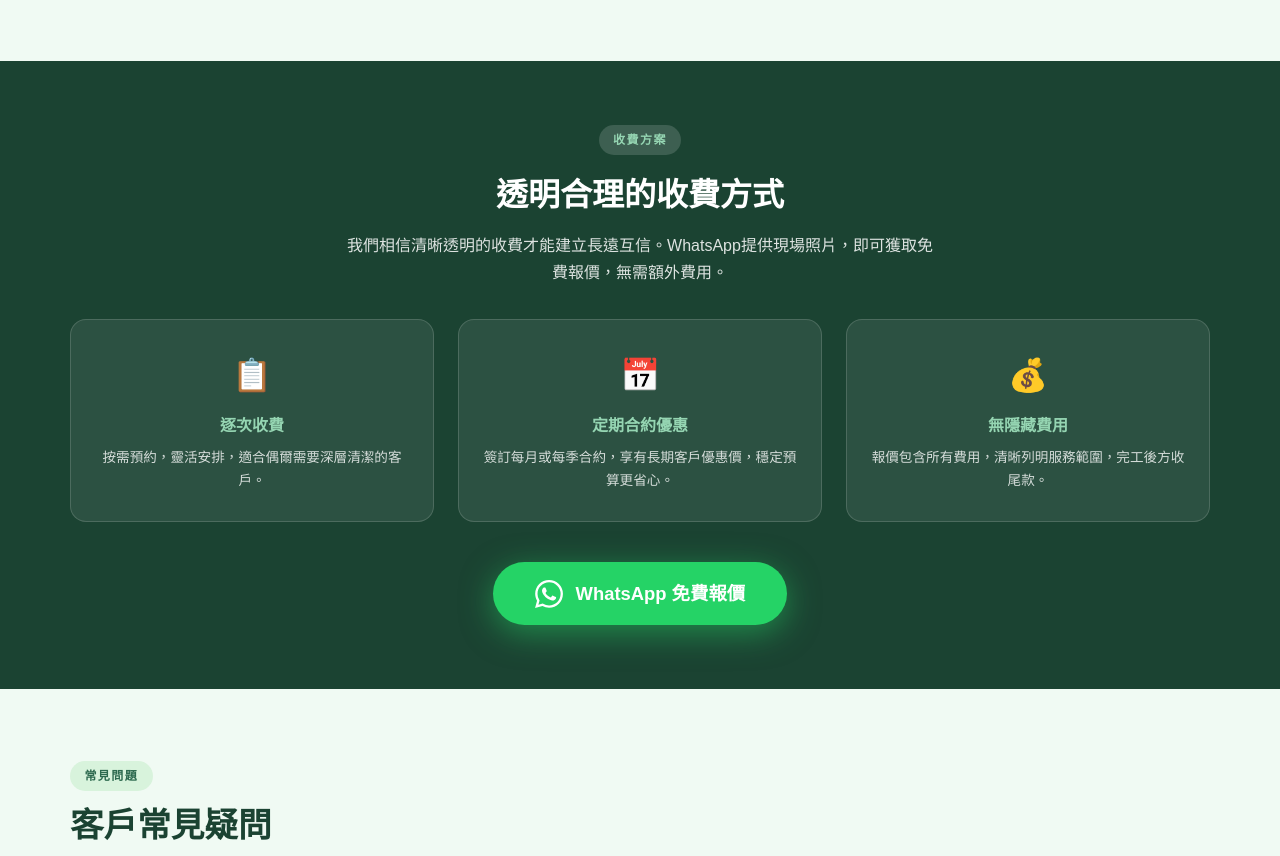
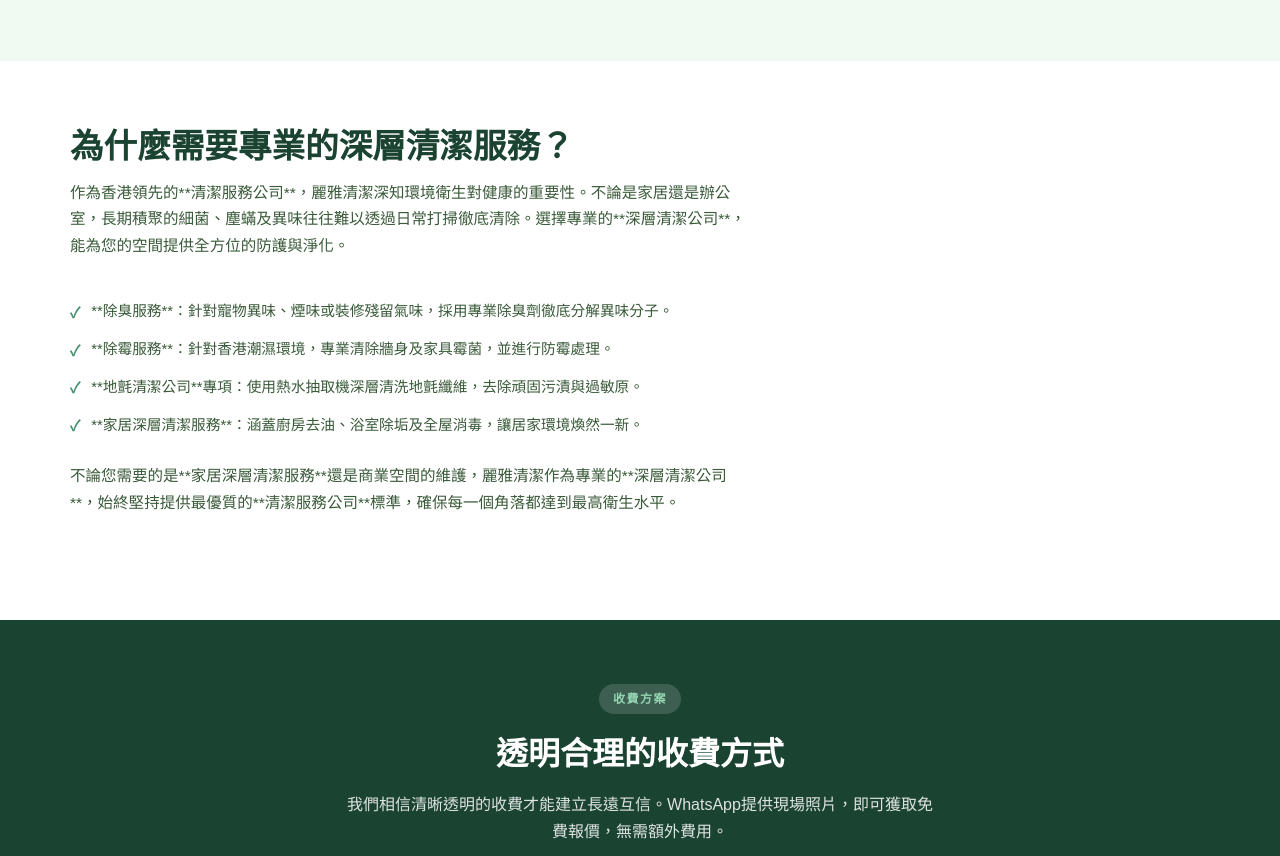
Before and after one commit to bennymak01/clean-game01, a website: page services.html in a window 1280 px wide. Shown: the part 3891-4747 px from the top of the page. Drawn offline with Linux system fonts and the light colour scheme.

Commit message:
feat: Add SEO optimized content to services page

```diff
--- a/services.html
+++ b/services.html
@@ -756,6 +756,25 @@
   </div>
 </section>
 
+<!-- SEO INTRO -->
+<section class="seo-intro" style="padding: 64px 1.5rem; background: #fff;">
+  <div class="section-inner">
+    <h2 class="section-title">為什麼需要專業的深層清潔服務？</h2>
+    <p class="section-desc">
+      作為香港領先的**清潔服務公司**，麗雅清潔深知環境衛生對健康的重要性。不論是家居還是辦公室，長期積聚的細菌、塵蟎及異味往往難以透過日常打掃徹底清除。選擇專業的**深層清潔公司**，能為您的空間提供全方位的防護與淨化。
+    </p>
+    <ul class="detail-list">
+      <li>**除臭服務**：針對寵物異味、煙味或裝修殘留氣味，採用專業除臭劑徹底分解異味分子。</li>
+      <li>**除霉服務**：針對香港潮濕環境，專業清除牆身及家具霉菌，並進行防霉處理。</li>
+      <li>**地氈清潔公司**專項：使用熱水抽取機深層清洗地氈纖維，去除頑固污漬與過敏原。</li>
+      <li>**家居深層清潔服務**：涵蓋廚房去油、浴室除垢及全屋消毒，讓居家環境煥然一新。</li>
+    </ul>
+    <p class="section-desc">
+      不論您需要的是**家居深層清潔服務**還是商業空間的維護，麗雅清潔作為專業的**深層清潔公司**，始終堅持提供最優質的**清潔服務公司**標準，確保每一個角落都達到最高衛生水平。
+    </p>
+  </div>
+</section>
+
 <!-- PRICING APPROACH -->
 <section class="pricing" id="pricing">
   <div class="pricing-inner">
```
